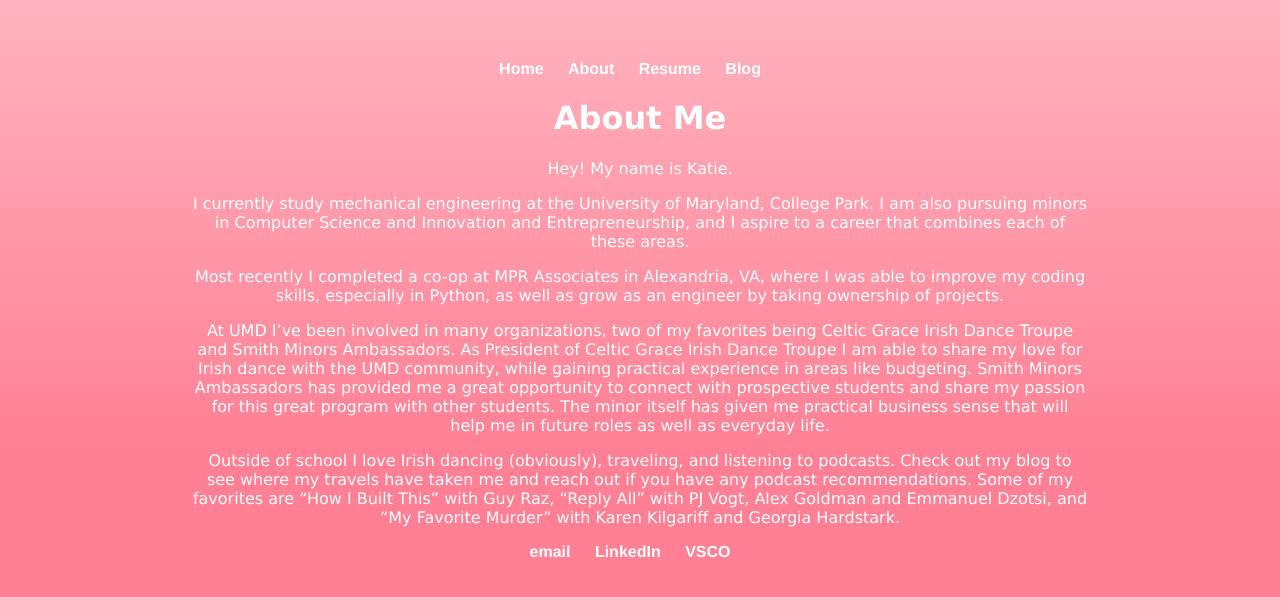
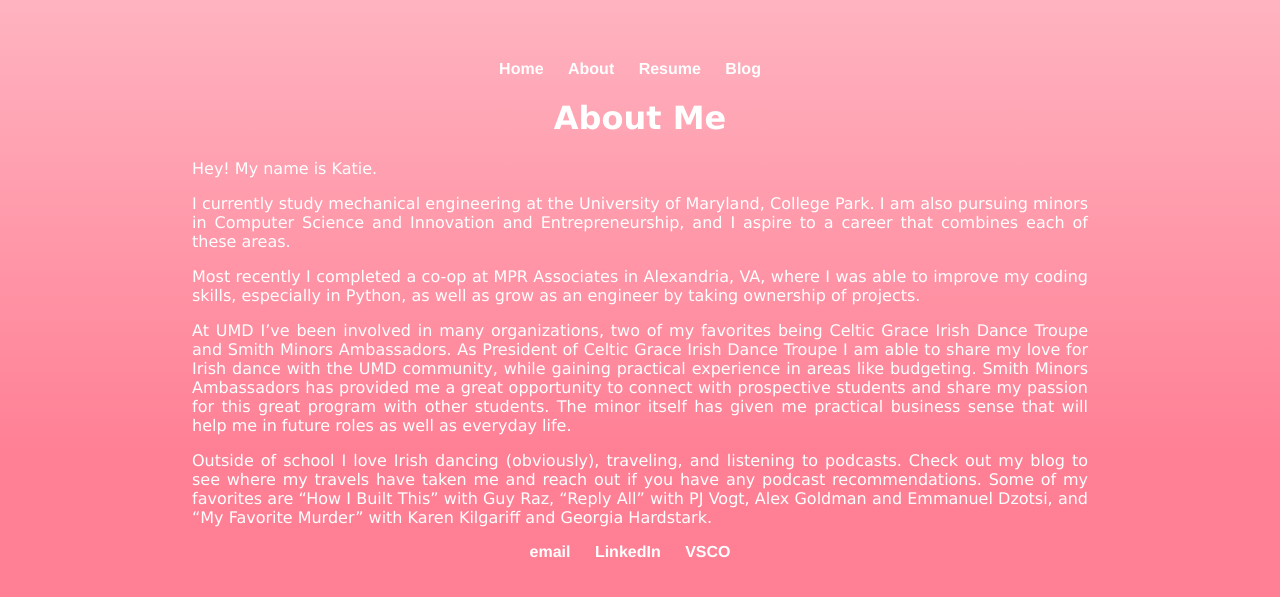
Before and after one commit to katherinekemp/katherinekemp.github.io, a Jekyll site: the page built from about/index.html, in a window 1280 px wide. Shown: the top 597 px of the page. Built offline with Jekyll 4.4.1, drawn with Linux system fonts in a browser that asks for light colours.

Commit message:
Update index.html

```diff
--- a/about/index.html
+++ b/about/index.html
@@ -4,9 +4,9 @@ title: About Me
 ---
 
 <style>
-	<p>
-	text-align:justify
-	</p>
+	p {
+		text-align:justify
+	}
 </style>
 
 <h1>{{ page.title }}</h1>
```
